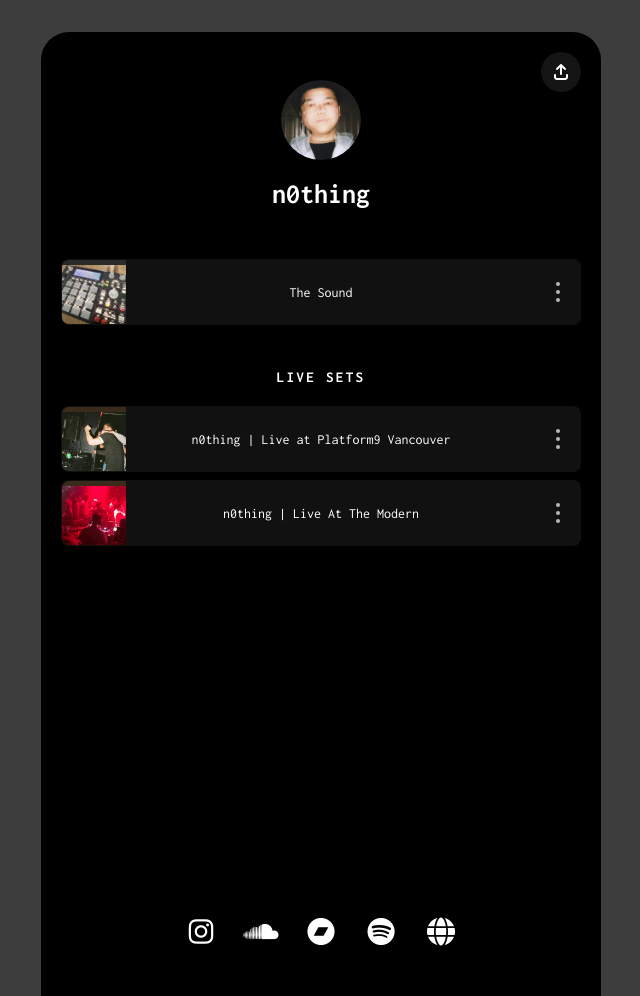
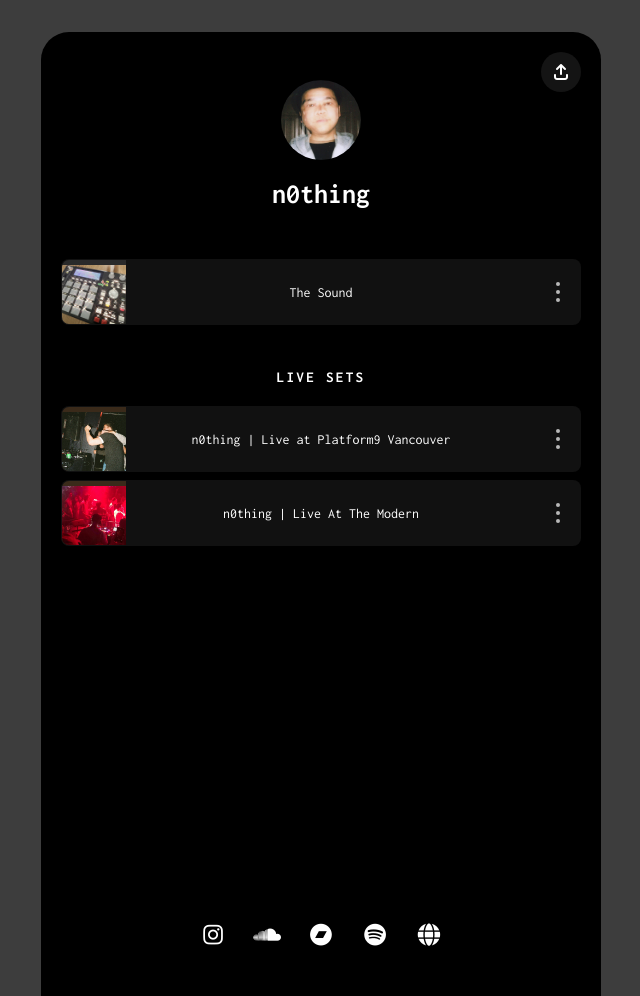
Before and after one commit to briannguy3n/nothingcouldnever2, a Jekyll site: the page built from pages/links.md, in a window 1280 px wide. Shown: the whole page, without its empty margins (319-959 px from the left). Built offline with Jekyll 4.4.1, drawn with Linux system fonts in a browser that asks for light colours.

Commit message:
Make social links smaller

```diff
--- a/_sass/_linktree.scss
+++ b/_sass/_linktree.scss
@@ -219,10 +219,10 @@
   display: inline-flex;
   align-items: center;
   justify-content: center;
-  width: 32px;
-  height: 32px;
+  width: 26px;
+  height: 26px;
   color: #ffffff;
-  font-size: 1.75rem;
+  font-size: 1.4rem;
   transition: transform 0.15s ease, opacity 0.15s ease;
 
   &:hover,
```
